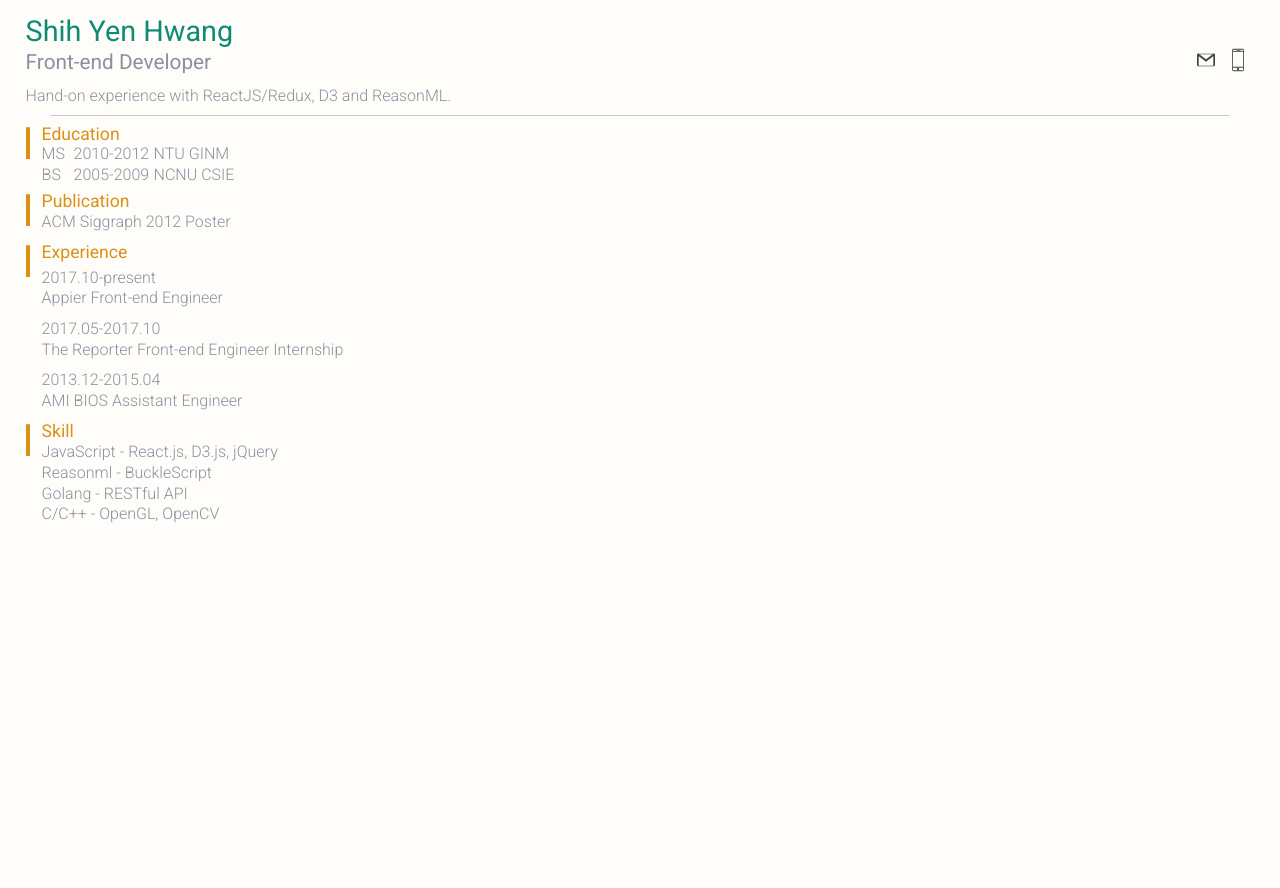
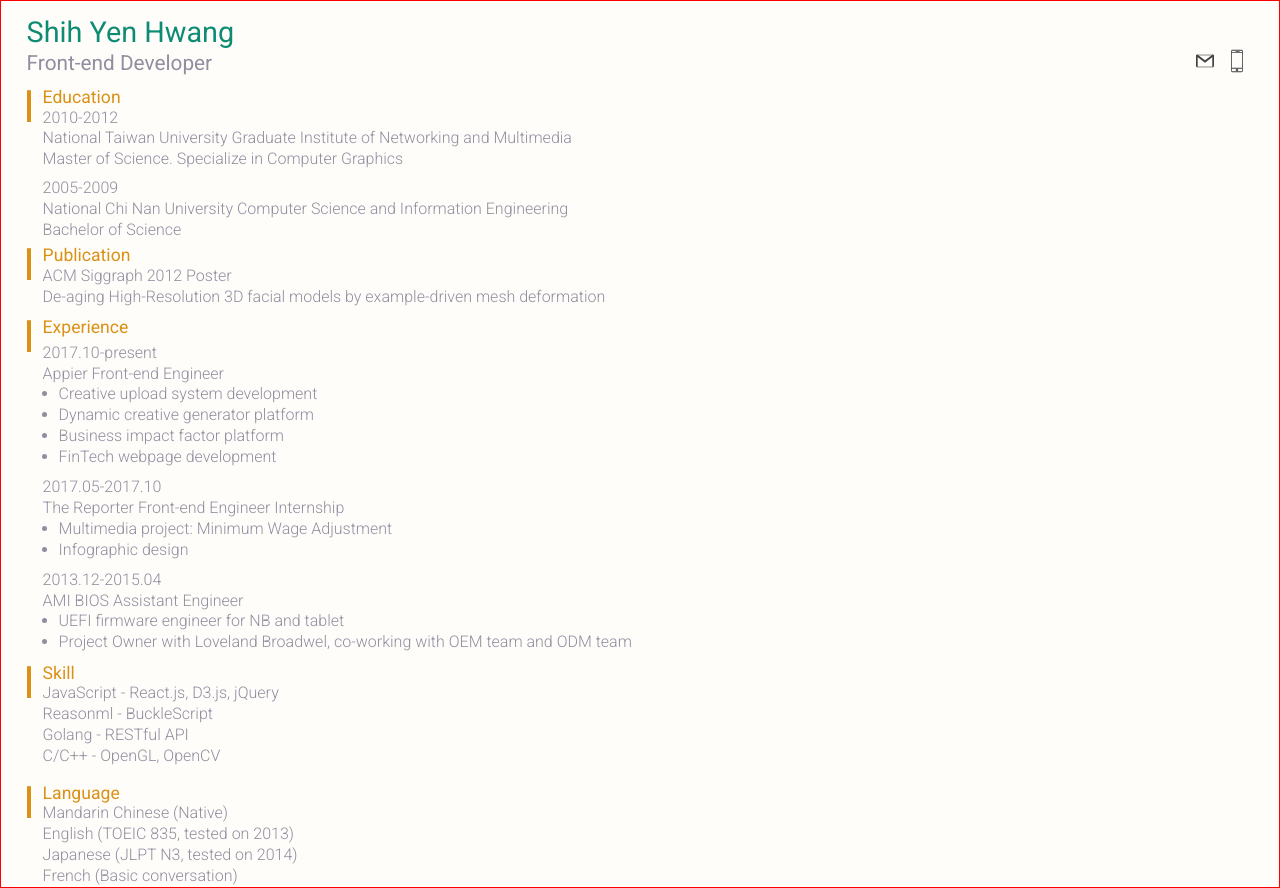
Before and after one commit to lucent1090/resume_story, a Next.js app: page / in a window 1280 px wide. Before the commit the page ends 800 px from the top, so only its background shows below. Built offline with nearby package versions, Linux system fonts and the light colour scheme.

Commit message:
add full version layout

```diff
--- a/components/basic.js
+++ b/components/basic.js
@@ -1,4 +1,4 @@
-import React from "react"
+import React, { Fragment } from "react"
 import styled from "styled-components"
 import { person } from "../constants/content"
 import { LeftRight } from "./common"
@@ -33,13 +33,9 @@ const Separator = styled.div`
 `
 
 export default class Basic extends React.Component {
-  componentDidMount() {
-    // console.log(this.basic)
-    const rect = this.basic.getBoundingClientRect()
-    console.log(rect)
-  }
+  render() {
+    const { status } = this.props
 
-  render() {
     return (
       <Container innerRef={comp => (this.basic = comp)}>
         <Name> {person.name} </Name>
@@ -50,8 +46,12 @@ export default class Basic extends React.Component {
             <Phone />
           </LeftRight.Right>
         </PersonalInfo>
-        <AboutMe>{person.descriptionShort}</AboutMe>
-        <Separator />
+        {status === "final" && (
+          <Fragment>
+            <AboutMe>{person.descriptionShort}</AboutMe>
+            <Separator />
+          </Fragment>
+        )}
       </Container>
     )
   }
--- a/components/education.js
+++ b/components/education.js
@@ -4,37 +4,68 @@ import { person } from "../constants/content"
 import { LeftRight, ItemTitle, ItemContent } from "./common"
 import Marker from "./icons/marker"
 
+const widthForBrief = {
+  degreeWidth: 2,
+  yearWidth: 5,
+  schoolWidth: 6,
+}
+
 const Container = styled(LeftRight.Container)`
   // margin-top: 1rem;
 `
 const Section = styled(ItemContent)`
-  // margin-top: 0.2rem;
-  // margin-bottom: 0.3rem;
+  ${props => {
+    return props.addBottomSpace ? "" : "margin-bottom: 0.5rem;"
+  }};
 `
-const FixedWidth = styled.div`
+const MinWidth = styled.div`
   display: inline-block;
-  width: ${props => props.w}rem;
+  min-width: ${props => props.width}rem;
 `
 
-const education = education => {
+const educationBrief = education => {
+  const { wDegree, wYear, wSchool } = widthForBrief
+
   return (
     <Fragment>
-      <FixedWidth w={2}> {education.degree} </FixedWidth>
-      <FixedWidth w={5}> {education.year} </FixedWidth>
-      <FixedWidth w={6}> {education.school} </FixedWidth>
+      <MinWidth width={wDegree}> {education.degree} </MinWidth>
+      <MinWidth width={wYear}> {education.year} </MinWidth>
+      <MinWidth width={wSchool}> {education.school} </MinWidth>
+    </Fragment>
+  )
+}
+
+const educationFull = education => {
+  return (
+    <Fragment>
+      <div> {education.year} </div>
+      <div> {education.school} </div>
+      <div> {education.degree} </div>
     </Fragment>
   )
 }
 
 export default class Education extends React.Component {
   render() {
+    const { status } = this.props
+    const showBriefEducation = status === "final"
+    const { ms, bs } = showBriefEducation
+      ? person.education.brief
+      : person.education.full
+
     return (
       <Container>
         <Marker />
         <div>
           <ItemTitle> Education </ItemTitle>
-          <Section> {education(person.ms)} </Section>
-          <Section> {education(person.bs)} </Section>
+          <Section addBottomSpace={showBriefEducation}>
+            {" "}
+            {showBriefEducation ? educationBrief(ms) : educationFull(ms)}{" "}
+          </Section>
+          <ItemContent>
+            {" "}
+            {showBriefEducation ? educationBrief(bs) : educationFull(bs)}{" "}
+          </ItemContent>
         </div>
       </Container>
     )
--- a/components/experience.js
+++ b/components/experience.js
@@ -16,16 +16,18 @@ const Section = styled(ItemContent)`
   margin-bottom: 0.6rem;
 `
 
-const programmingJob = job => {
+const programmingJob = (showJobContent, job) => {
   return (
     <Section>
       <div>{job.duration}</div>
       <div>{job.company + " " + job.title}</div>
-      {/* <List>
-        {job.description.map((jobDetail, idx) => (
-          <li key={job.jobDetail + idx.toString()}>{jobDetail}</li>
-        ))}
-      </List> */}
+      {showJobContent && (
+        <List>
+          {job.description.map((jobDetail, idx) => (
+            <li key={job.jobDetail + idx.toString()}>{jobDetail}</li>
+          ))}
+        </List>
+      )}
     </Section>
   )
 }
@@ -47,22 +49,23 @@ const divingJob = job => {
 
 export default class Experience extends React.Component {
   render() {
-    const { showDiving } = this.props
+    const { showDiving, status } = this.props
+    const showJobContent = status !== "final"
 
     return (
       <Container>
         <Marker />
         <div>
           <ItemTitle> Experience </ItemTitle>
-          {programmingJob(person.experience.appier)}
-          {programmingJob(person.experience.reporter)}
+          {programmingJob(showJobContent, person.experience.appier)}
+          {programmingJob(showJobContent, person.experience.reporter)}
           {showDiving && (
             <Fragment>
               {divingJob(person.experience.okinawa)}
               {divingJob(person.experience.bali)}
             </Fragment>
           )}
-          {programmingJob(person.experience.ami)}
+          {programmingJob(showJobContent, person.experience.ami)}
         </div>
       </Container>
     )
--- a/components/publication.js
+++ b/components/publication.js
@@ -10,12 +10,17 @@ const Container = styled(LeftRight.Container)`
 
 export default class Publication extends React.Component {
   render() {
+    const { status } = this.props
+
     return (
       <Container>
         <Marker />
         <div>
           <ItemTitle> Publication </ItemTitle>
           <ItemContent> {person.publication.conference} </ItemContent>
+          {status !== "final" && (
+            <ItemContent> {person.publication.paper} </ItemContent>
+          )}
         </div>
       </Container>
     )
--- a/constants/content.js
+++ b/constants/content.js
@@ -20,6 +20,8 @@ export const person = {
     Japanese: "(JLPT N3, tested on 2014)",
     French: "(Basic conversation)",
   },
+  education: {
+    brief: {
       ms: {
         year: "2010-2012",
         school: "NTU GINM",
@@ -29,6 +31,22 @@ export const person = {
         year: "2005-2009",
         school: "NCNU CSIE",
         degree: "BS",
+      },
+    },
+    full: {
+      ms: {
+        year: "2010-2012",
+        school:
+          "National Taiwan University Graduate Institute of Networking and Multimedia",
+        degree: "Master of Science. Specialize in Computer Graphics",
+      },
+      bs: {
+        year: "2005-2009",
+        school:
+          "National Chi Nan University Computer Science and Information Engineering",
+        degree: "Bachelor of Science",
+      },
+    },
   },
   publication: {
     conference: "ACM Siggraph 2012 Poster",
--- a/package.json
+++ b/package.json
@@ -10,6 +10,8 @@
     "next": "^7.0.0",
     "react": "^16.5.2",
     "react-dom": "^16.5.2",
+    "react-spring": "^5.9.2",
+    "react-swipeable": "^4.3.0",
     "styled-components": "^3.4.9"
   },
   "devDependencies": {
--- a/pages/index.js
+++ b/pages/index.js
@@ -10,27 +10,37 @@ import Education from "../components/education"
 
 const Container = styled.div`
   width: 100%;
+  min-height: 100vh;
+  border: 1px solid red;
   padding: 0 1.6rem;
 `
 
-class Main extends React.Component {
+export default class Main extends React.Component {
+  constructor(props) {
+    super(props)
+    this.state = {
+      status: "intro", // -> final
+    }
+  }
+
   componentDidMount() {
-    // window.addEventListener('scroll', () => {console.log('tmp')})
+    window.addEventListener("scroll", () => {})
     // const rect = this.basic.getBoundingClientRect()
     // console.log(this.basic)
   }
 
   render() {
+    const { status, nScene } = this.state
+
     return (
       <Container>
-        <Basic />
-        <Education />
-        <Publication />
-        <Experience showDiving={false} />
+        <Basic status={status} />
+        <Education status={status} />
+        <Publication status={status} />
+        <Experience status={status} showDiving={false} />
         <Skill />
+        {status !== "final" && <Language />}
       </Container>
     )
   }
 }
-
-export default Main
```
Also changed, not shown: components/typewriter.js (added, +66 -0 lines), 1 other file (tests, documents, lock files or other folders). Lines whose indentation alone changed are shown as unchanged.
